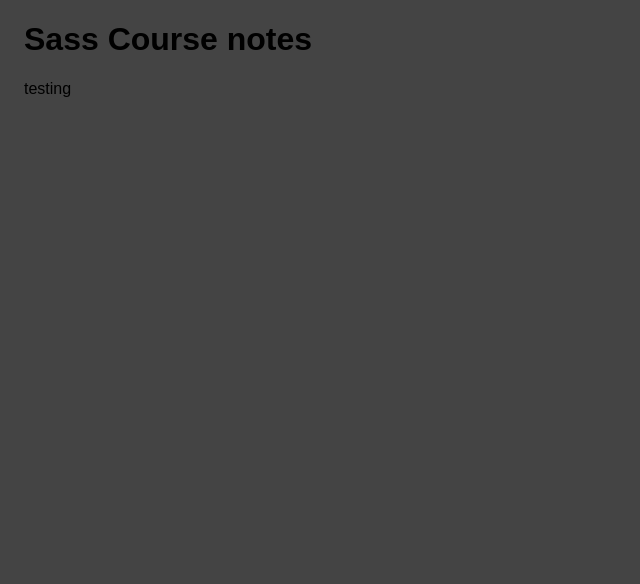
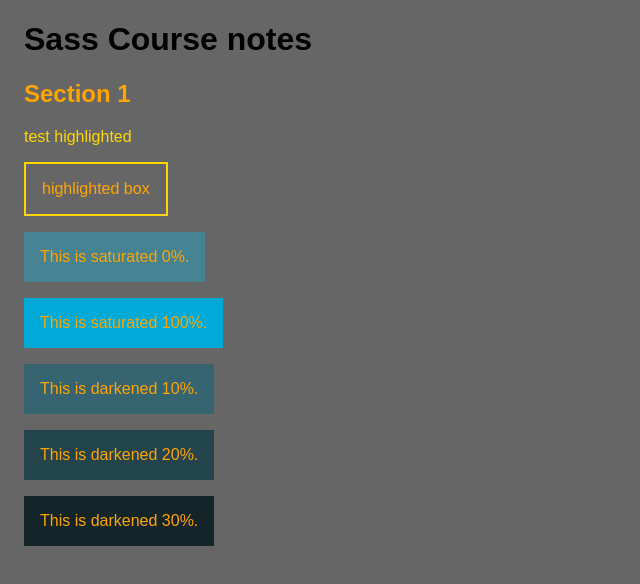
Before and after one commit to edwardtanguay/et839-frontendmasters-sass, a website built with Vite: page index.html in a window 1280 px wide. Shown: the whole page, without its empty margins (0-640 px from the left). Built offline with nearby package versions, Linux system fonts and the light colour scheme.

Commit message:
before restructure

```diff
--- a/index.html
+++ b/index.html
@@ -5,6 +5,11 @@
 		<link rel="icon" type="image/svg+xml" href="/vite.svg" />
 		<meta name="viewport" content="width=device-width, initial-scale=1.0" />
 		<title>Sass course notes</title>
+		<style>
+			body {
+			background-color: #666;
+			}
+		</style>
 	</head>
 	<body>
 		<div id="app"></div>
--- a/main.js
+++ b/main.js
@@ -1,6 +1,15 @@
-import './style.scss'
+import './style.scss';
 
-document.querySelector('#app').innerHTML = `
+document.querySelector('#app').innerHTML = /*html*/ `
 <h1>Sass Course notes</h1>
-<p>testing</p>
+<main class="highlighted">
+	<h2>Section 1</h2>
+		<p class="highlighted">test highlighted</p>
+		<div class="highlightedBox">highlighted box</div>
+		<p class="test001">This is saturated 0%.</p>
+		<p class="test002">This is saturated 100%.</p>
+		<p class="test003">This is darkened 10%.</p>
+		<p class="test004">This is darkened 20%.</p>
+		<p class="test005">This is darkened 30%.</p>
+</main>
 `;
--- a/style.scss
+++ b/style.scss
@@ -1,5 +1,46 @@
 body {
-	background-color: #444;
+	background-color: #666;
 	font-family: sans-serif;
 	padding: 0 1rem;
+
+	main {
+		$highlightColor: gold;
+		color: orange;
+
+		.highlighted {
+			color: $highlightColor;
+		}
+
+		.highlightedBox {
+			border: 2px solid $highlightColor;
+			width: fit-content;
+			padding: 1rem;
+		}
+
+		.test001 {
+			background-color: saturate(#458292, 0%);
+			padding: 1rem;
+			width: fit-content;
+		}
+		.test002 {
+			background-color: saturate(#458292, 100%);
+			padding: 1rem;
+			width: fit-content;
+		}
+		.test003 {
+			background-color: darken(#458292, 10%);
+			padding: 1rem;
+			width: fit-content;
+		}
+		.test004 {
+			background-color: darken(#458292, 20%);
+			padding: 1rem;
+			width: fit-content;
+		}
+		.test005 {
+			background-color: darken(#458292, 30%);
+			padding: 1rem;
+			width: fit-content;
+		}
+	}
 }
```
Lines whose indentation alone changed are shown as unchanged.
